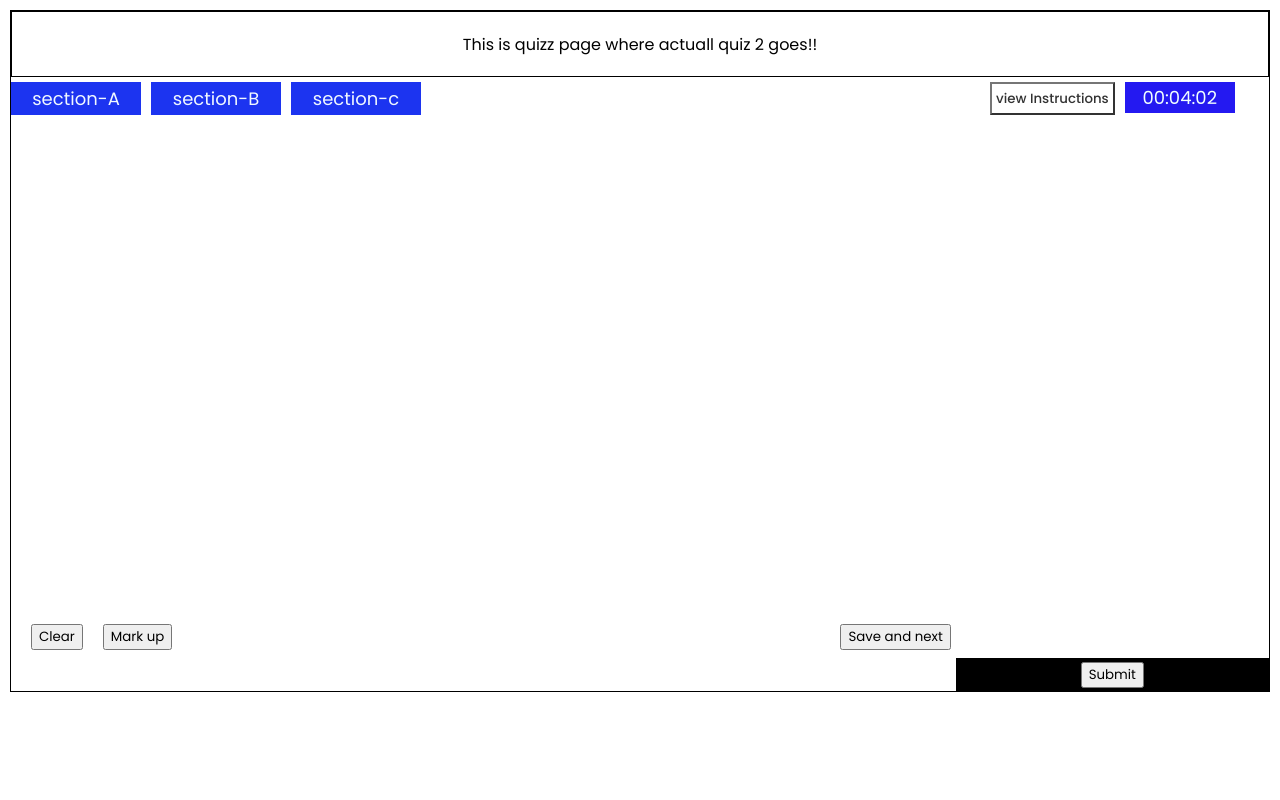
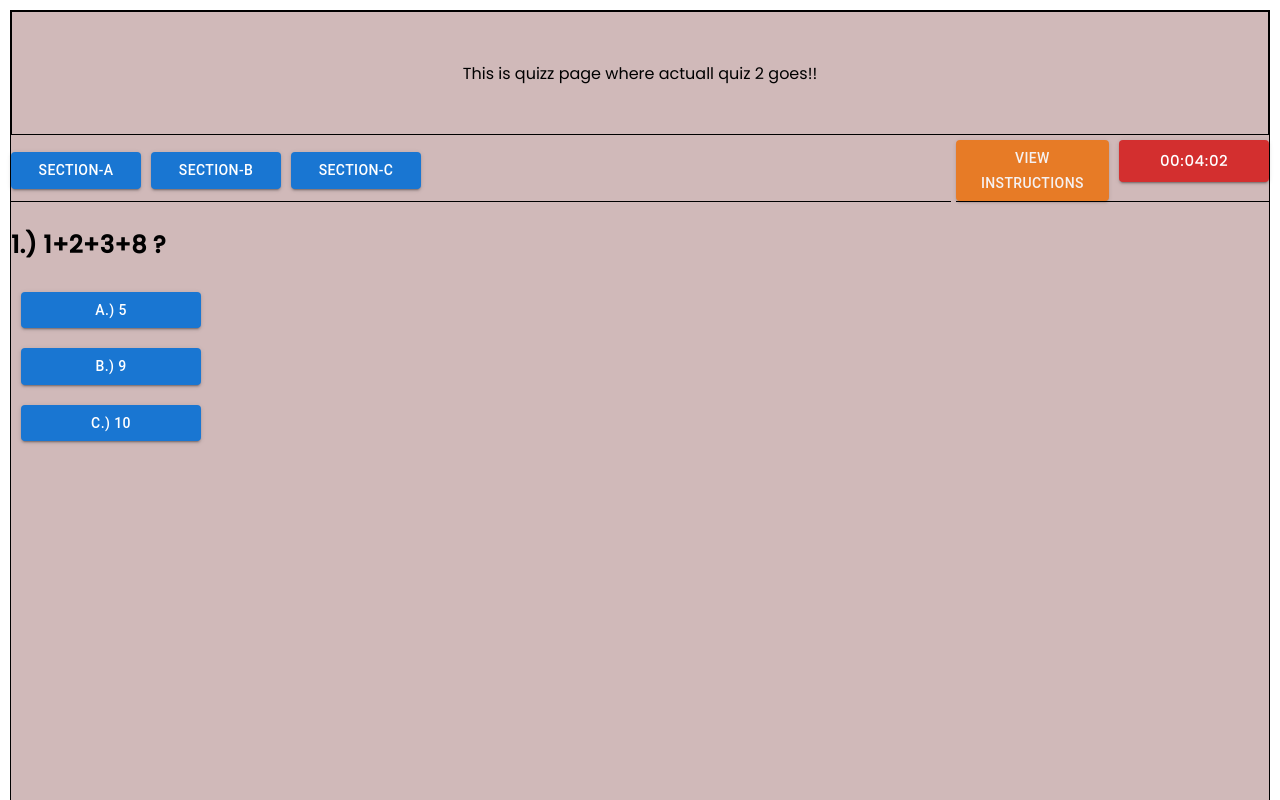
Before and after one commit to Baggu516/OnlineQuizSystem, a React (Create React App) app in the folder quizzz/: page /quiz/2 in a window 1280 px wide. Shown: the top 800 px of the page. Built offline with nearby package versions, Linux system fonts and the light colour scheme.

Commit message:
styling index page

```diff
--- a/quizzz/src/App.js
+++ b/quizzz/src/App.js
@@ -10,6 +10,7 @@ import Index from "./components/Index";
 import Error from "./components/Error";
 import RedirectRoute from "./utils/RedirectRoute";
 import Quiz from "./components/Quiz";
+import Instructions from "./components/Instructions";
 
 function App() {
   const { user } = useContext(AuthContext);
@@ -43,6 +44,14 @@ function App() {
               </RedirectRoute>
             }
           />
+            <Route
+            path="instructions"
+            element={
+              <RedirectRoute>
+                <Instructions/>
+              </RedirectRoute>
+            }
+          />
           <Route path="quiz/:id" element={<Quiz />} />
           <Route path="*" element={<Error />} />
         </Routes>
--- /dev/null
+++ b/quizzz/src/Static-Data/Data.jsx
@@ -0,0 +1,71 @@
+const Data={
+    sectionA:[{
+    Q:"1+2+3+4 ?",
+    a:"5",
+    b:"9",
+    c:"10",
+    solution:"c"
+},
+{
+    Q:"Capital of Ap?",
+    a:"TamilNadu",
+    b:"Vishakapatam",
+    c:"Amaravati",
+    solution:"c"
+},
+{
+    Q:"React js is a ____?",
+    a:"Database",
+    b:"Backend",
+    c:"JS Library",
+    solution:"c"
+},{
+    Q:"value of 12*12*12?",
+    a:"1873",
+    b:"1564",
+    c:"1728",
+    solution:"c"
+},
+{
+    Q:"Virat kohli is a ____?",
+    a:"cricketer",
+    b:"photographer",
+    c:"swimmer",
+    solution:"a"
+}],
+sectionB:[{
+    Q:"1+2+3+8 ?",
+    a:"5",
+    b:"9",
+    c:"14",
+    solution:"c"
+},
+{
+    Q:"Capital of Ap?",
+    a:"TamilNadu",
+    b:"Vishakapatam",
+    c:"Amaravati",
+    solution:"c"
+},
+{
+    Q:"React js is a ____?",
+    a:"Database",
+    b:"Backend",
+    c:"JS Library",
+    solution:"c"
+},{
+    Q:"value of 12*12?",
+    a:"1873",
+    b:"1564",
+    c:"1728",
+    solution:"c"
+},
+{
+    Q:"Virat kohli is a ____?",
+    a:"cricketer",
+    b:"photographer",
+    c:"swimmer",
+    solution:"a"
+}]
+}
+export default Data
--- /dev/null
+++ b/quizzz/src/components/Index.css
@@ -0,0 +1,13 @@
+.card{
+    display: grid;
+    grid-template-columns: 1fr 1fr;
+    grid-template-rows: 1fr 1fr;
+    /* margin:100px auto; */
+    gap:50px;
+    justify-content: center;
+    margin-left: 300px;
+    margin-top: 100px;
+    /* box-shadow: rgba(50, 50, 93, 0.25) 0px 50px 100px -20px,
+    rgba(0, 0, 0, 0.3) 0px 30px 60px -30px, rgba(10, 37, 64, 0.35) 0px -2px 6px 0px inset; */
+
+}
--- a/quizzz/src/components/Index.jsx
+++ b/quizzz/src/components/Index.jsx
@@ -1,7 +1,15 @@
 import React from "react";
+import IndexpageCard from "./IndexpageCard";
+import "./Index.css"
+import { Link } from "react-router-dom";
+const Index = () => {
+  return <div className="card">
+    <Link to="/instructions"><IndexpageCard/></Link>
+    <Link to="/quiz/2"><IndexpageCard/></Link>
+    <Link to="/quiz/3"><IndexpageCard/></Link>
+    <Link to="/quiz/4"><IndexpageCard/></Link>
 
-const Index = () => {
-  return <div>Hello this is index page</div>;
+    </div>;
 };
 
 export default Index;
--- /dev/null
+++ b/quizzz/src/components/IndexpageCard.jsx
@@ -0,0 +1,30 @@
+import * as React from 'react';
+import Card from '@mui/material/Card';
+import CardContent from '@mui/material/CardContent';
+import CardMedia from '@mui/material/CardMedia';
+import Typography from '@mui/material/Typography';
+import { CardActionArea } from '@mui/material';
+
+export default function IndexpageCard() {
+  return (
+    <Card sx={{ maxWidth: 345 }}>
+      <CardActionArea>
+        <CardMedia
+          component="img"
+          height="140"
+          image="./images.jpg"
+          alt="green iguana"
+        />
+        <CardContent>
+          <Typography gutterBottom variant="h5" component="div">
+            Lizard
+          </Typography>
+          <Typography variant="body2" color="text.secondary">
+            Lizards are a widespread group of squamate reptiles, with over 6,000
+            species, ranging across all continents except Antarctica
+          </Typography>
+        </CardContent>
+      </CardActionArea>
+    </Card>
+  );
+}
--- /dev/null
+++ b/quizzz/src/components/Questions.css
@@ -0,0 +1,10 @@
+.options-container{
+    display: flex;
+    flex-direction: column;
+    justify-content: flex-start;
+    width: 200px;
+
+}
+.question{
+    padding: 2px;
+}
--- /dev/null
+++ b/quizzz/src/components/Questions.jsx
@@ -0,0 +1,78 @@
+import React, { useState } from 'react'
+import "./Questions.css"
+import Data from '../Static-Data/Data'
+import { Button } from '@mui/material';
+const arr = [false, false, false];
+const Questions = ({n,option1,option2,option3}) => {
+   const [secA,setSecA]=useState([...Data.sectionA])
+//    console.log(secA,"secAAAAAAAAAAAAAAAAAAa",SecA[0])
+    const [dis, setDis] = useState([...arr]);
+  return (
+    <div>
+      <div className="questions-container">
+      <h2 className='qustion'>{`${n + 1}.) ${Data.sectionB[n].Q}`}</h2>
+        <div className="options-container">
+
+          <Button
+            style={{ margin: "10px" }}
+            variant="contained"
+            // color='secondary'
+            // style={{backgroundColor:}}
+            onClick={option1}
+            disabled={dis[0]}
+          >
+            {`A.) ${Data.sectionA[n].a}`}
+          </Button>
+          <Button
+            style={{ margin: "10px" }}
+            // variant="outline-primary"
+            variant="contained"
+            // type="button" class="btn btn-outline-warning"
+            onClick={option2}
+            disabled={dis[1]}
+          >
+            {`B.) ${Data.sectionA[n].b}`}
+          </Button>
+          <Button
+            style={{ margin: "10px" }}
+            // variant="primary"
+            variant="contained"
+            onClick={option3}
+            disabled={dis[2]}
+          >
+            {`C.) ${Data.sectionA[n].c}`}
+          </Button>
+        </div>
+        {/* {n !== Data.length - 1 ? (
+          <div
+            style={{
+              display: "flex",
+              justifyContent: "flex-start",
+              gap: "1rem",
+            }}
+          >
+            {n > 0 && <Button onClick={handleBack}>Back</Button>}
+            <Button onClick={evaluate} disabled={save}>
+              Save & Next
+            </Button>
+          </div>
+        ) : (
+          <div
+            style={{
+              display: "flex",
+              justifyContent: "flex-start",
+              gap: "1rem",
+            }}
+          >
+            <Button onClick={handleBack}>Back</Button>
+            <Button onClick={finish} disabled={save}>
+              SUBMIT
+            </Button>{" "}
+          </div>
+        )} */}
+      </div>
+    </div>
+  )
+}
+
+export default Questions
--- a/quizzz/src/components/Quiz.css
+++ b/quizzz/src/components/Quiz.css
@@ -3,6 +3,7 @@
  display: flex;
  /* flex-direction: column; */
  gap: 10px;
+ border-bottom: 1px solid black;
 
 }
 /* .quiz{
@@ -17,9 +18,9 @@
     /* grid-template-columns:3fr 1fr 1fr 1fr 1fr 2fr; */
     grid-template-columns: 3fr 1fr;
     /* grid-row: span 2; */
-    grid-template-rows:2fr 1fr 15fr 1fr 1fr;
+    grid-template-rows:2fr 1fr 11.5fr 1fr 1fr;
     gap: 5px;
-    /* background-color: rgb(208, 185, 185); */
+    background-color: rgb(208, 185, 185);
     border: 1px solid black;
     margin: 10px;
 }
@@ -52,7 +53,8 @@
     align-items: center;
     gap: 10px;
     /* margin-left: 10px; */
-    /* border: 1px solid black; */
+    border-bottom: 1px solid black;
+    /* border-style: outset; */
 
 }
 .section-btn{
@@ -90,5 +92,5 @@
     display: flex;
     justify-content: center;
     align-items: center;
-    background-color: black;
+    /* background-color: black; */
 }
--- a/quizzz/src/components/Quiz.jsx
+++ b/quizzz/src/components/Quiz.jsx
@@ -7,11 +7,36 @@ import "./Quiz.css";
 // material ui
 // import Divider
 import Divider from '@mui/material/Divider';
+import { Button } from "@mui/material";
+// importing question component
+import Questions from "./Questions";
 const Quiz = () => {
   const { id } = useParams();
   const [modalOpen, setModalOpen] = useState(false);
   const closeModal = () => setModalOpen(false);
   const openModal = () => setModalOpen(true);
+  // changing question number state(n)
+  const [n,setN]=useState(0)
+  // options functions to set options
+  const option1=()=>{
+  console.log("option1")
+  }
+  const option2=()=>{
+    console.log("option2")
+  }
+  const option3=()=>{
+    console.log("option3")
+  }
+  // handling section functions to render particular section questions
+  const handleSecA=()=>{
+
+  }
+  const handleSecB=()=>{
+
+  }
+  const handleSecC=()=>{
+
+  }
   return (
     <>
     <div className="quiz">
@@ -20,30 +45,35 @@ const Quiz = () => {
       </div>
 
       <div className="sections-container">
-        <button className="section-btn">section-A</button>
-        <button className="section-btn">section-B</button>
-        <button className="section-btn">section-c</button>
+        <Button  variant="contained" className="section-btn" onClick={handleSecA}>section-A</Button>
+        <Button  variant="contained" className="section-btn" onClick={handleSecB}>section-B</Button>
+        <Button  variant="contained" className="section-btn" onClick={handleSecB}>section-c</Button>
         <Divider />
       </div>
 
 
       <div className="time-instruction">
-        <button className="Instruction-btn" onClick={openModal}>view Instructions</button>
+        <Button   variant="contained" color="warning" className="Instruction-btn" onClick={openModal}>view Instructions</Button>
 
         <Timer />
       </div>
+      {/* ************************************************************questions********************************************/}
+      <div className="question-container">
+        <Questions n={n} option1={option1} option2={option2} option3={option3} />
+      </div>
+      {/* *******************************************************************************************8 */}
       {/* <hr></hr> */}
       <div className="nav-btn">
       <div className="clear-mark-btn">
-        <button>Clear</button>
-        <button>Mark up</button>
+        <Button   variant="contained" >Clear</Button>
+        <Button variant="contained">Mark up</Button>
       </div>
       <div className="save-next-btn">
-        <button>Save and next</button>
+        <Button  variant="contained" color="primary"  onClick={()=>setN(n+1)}>Save and next</Button>
       </div>
       </div>
       <div className="submit-btn">
-      <button>Submit</button>
+      <Button variant="contained"style={{backgroundColor:"blue"}}>Submit</Button>
       </div>
 
 
--- a/quizzz/src/components/Timer.css
+++ b/quizzz/src/components/Timer.css
@@ -1,11 +1,16 @@
-.timer{
-    background-color: rgb(36, 25, 241);
-    padding: 2px;
+/* .timer{
+    background-color: rgb(249, 12, 44);
+    padding: 3px;
     padding-left: 5px;
     padding-right: 5px;
     color: azure;
     width: 100px;
     font-size:large;
-    /* position: fixed; */
+    position: fixed;
 
+} */
+.timer-btn{
+
+    width: 150px;
+    font-size: 200px;
 }
--- a/quizzz/src/components/Timer.jsx
+++ b/quizzz/src/components/Timer.jsx
@@ -2,6 +2,7 @@ import React, { useState, useEffect, useRef } from "react";
 // import { Navigate } from "react-router-dom";
 import { useNavigate } from "react-router-dom";
 import "./Timer.css"
+import { Button } from "@mui/material";
 function  Timer() {
   const [hours, setHours] = useState(0);
   const [minutes, setMinutes] = useState(4);
@@ -59,11 +60,13 @@ function  Timer() {
   return (
     <div className="stopwatch">
       {/* <h1>Stopwatch Timer</h1> */}
-      <div className="timer">
+      {/* <div className="timer"> */}
+        <Button variant="contained" color="error" size="large" className="timer-btn" >
         <span>{hours < 10 ? `0${hours}` : hours}</span>:
         <span>{minutes < 10 ? `0${minutes}` : minutes}</span>:
         <span>{seconds < 10 ? `0${seconds}` : seconds}</span>
-      </div>
+        </Button>
+      {/* </div> */}
       {/* <div className="buttons">
         <button onClick={startTimer} disabled={isRunning}>
           Start
```
Also changed, not shown: quizzz/public/images.jpg (added), quizzz/src/Static-Data/Card.jsx (added).
